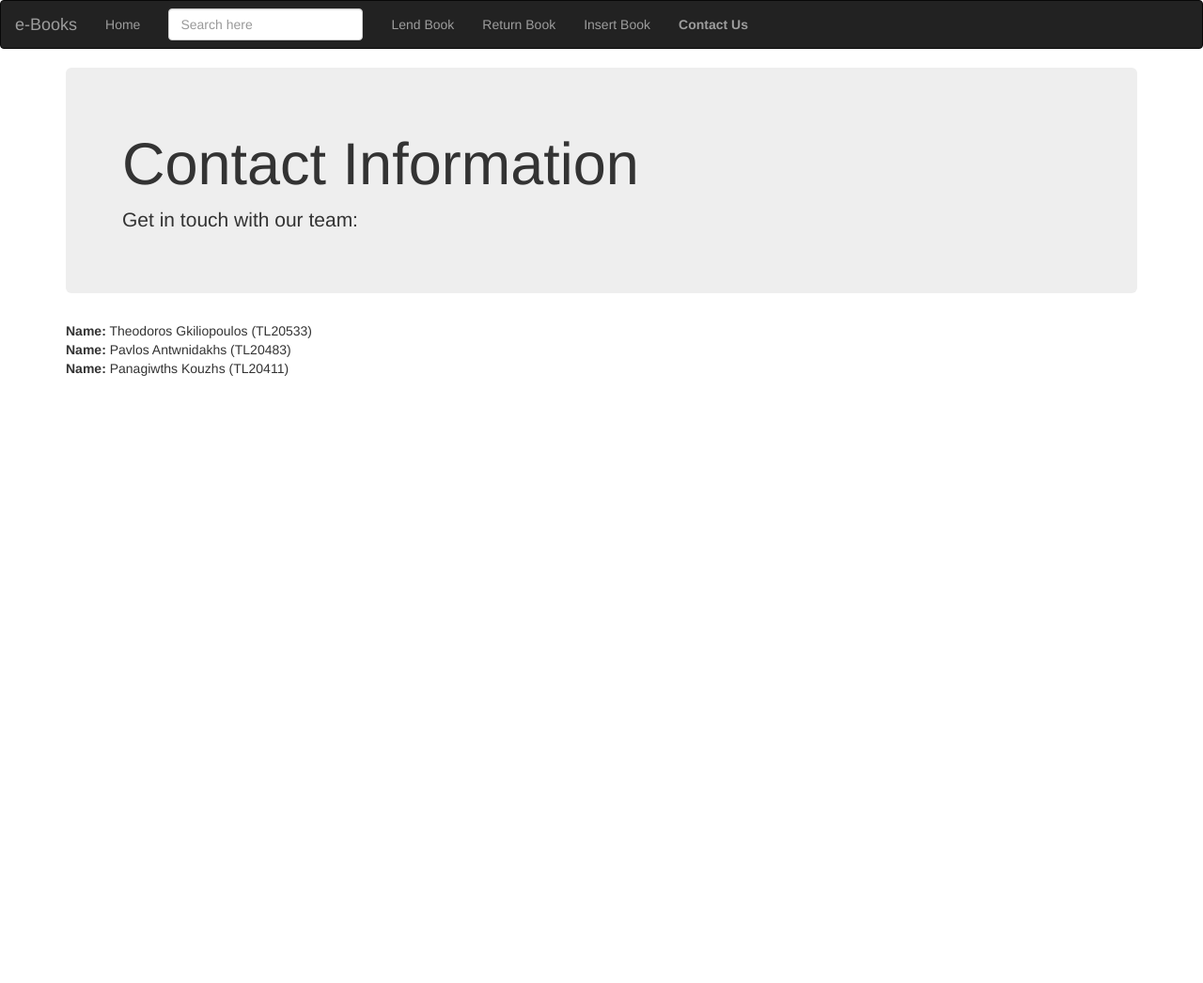
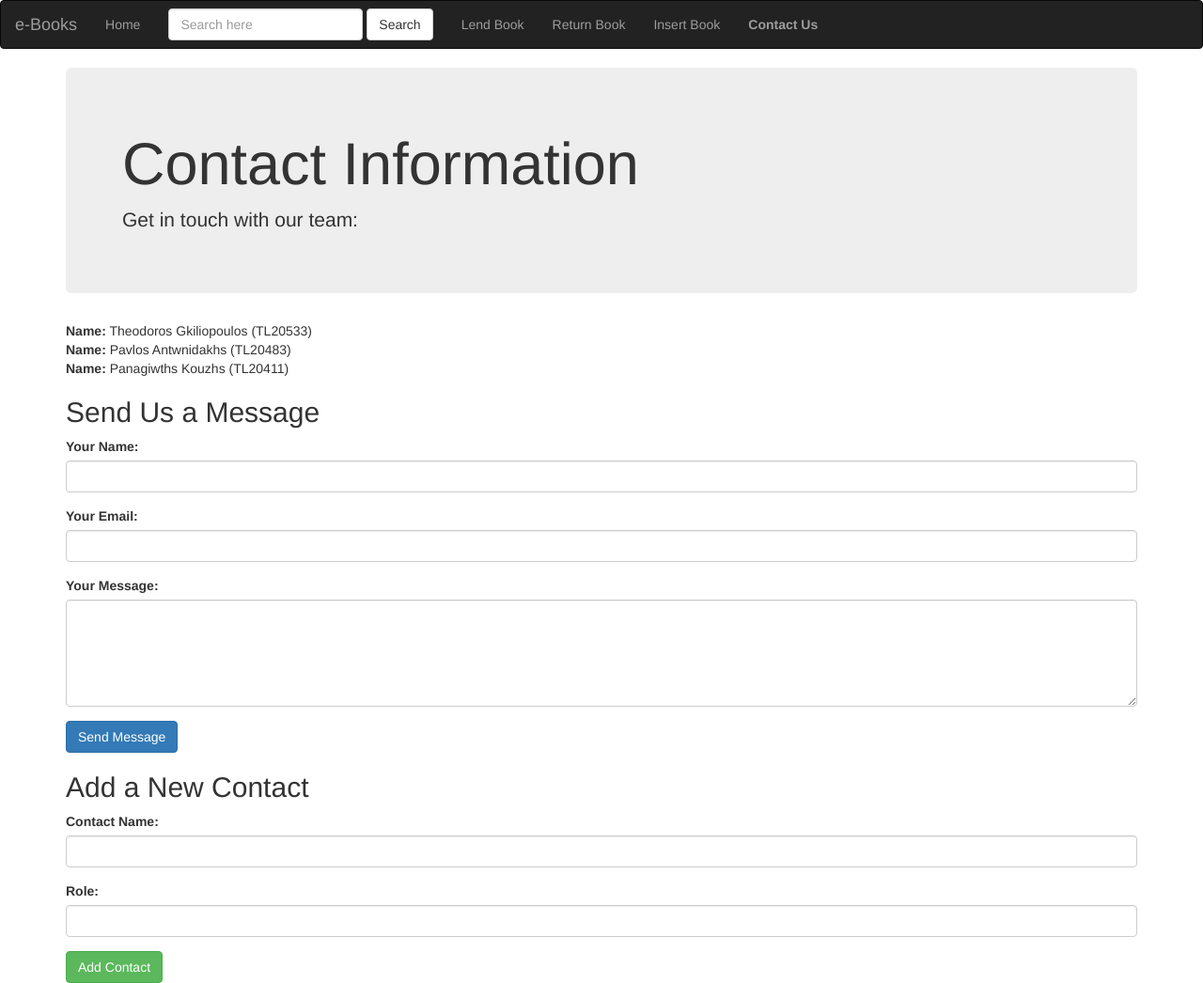
Before and after one commit to karouliass/diadiktiakosprogrammatismos, a PHP site: page /contact.php in a window 1280 px wide. Shown: the whole page at 94% size. Before the commit the page ends 400 px from the top, so only its background shows below. Run offline with PHP 8.4, Linux system fonts and the light colour scheme; data comes from the database, SQL or seed files in the repository; both versions use the stored data as it was after the commit.

Commit message:
Changes to be committed: 	new file:   contact.js 	modified:   contact.php 	modified:   e-books.sql 	modified:   fetch_categories.php

```diff
--- a/html/contact.php
+++ b/html/contact.php
@@ -1,3 +1,38 @@
+<?php
+if ($_SERVER["REQUEST_METHOD"] == "POST") {
+    include 'db_connect.php';
+
+    // Check if the form submission is for adding a message or adding a contact
+    if (isset($_POST["name"]) && isset($_POST["email"]) && isset($_POST["message"])) {
+        // Handle message submission
+        $name = $conn->real_escape_string($_POST["name"]);
+        $email = $conn->real_escape_string($_POST["email"]);
+        $message = $conn->real_escape_string($_POST["message"]);
+
+        $sql = "INSERT INTO ContactMessages (Name, Email, Message) VALUES ('$name', '$email', '$message')";
+
+        if ($conn->query($sql) === TRUE) {
+            $success_message = "Message sent successfully!";
+        } else {
+            $error_message = "Error: " . $conn->error;
+        }
+    } elseif (isset($_POST["new_contact_name"]) && isset($_POST["new_contact_role"])) {
+        // Handle adding a new contact
+        $new_contact_name = $conn->real_escape_string($_POST["new_contact_name"]);
+        $new_contact_role = $conn->real_escape_string($_POST["new_contact_role"]);
+
+        $sql = "INSERT INTO Contacts (Name, Role) VALUES ('$new_contact_name', '$new_contact_role')";
+
+        if ($conn->query($sql) === TRUE) {
+            $success_message = "New contact added successfully!";
+        } else {
+            $error_message = "Error: " . $conn->error;
+        }
+    }
+
+    $conn->close();
+}
+?>
 <!DOCTYPE html>
 <html lang="en">
     <head>
@@ -6,6 +41,8 @@
         <title>Contact Us</title>
         <!-- Bootstrap CSS -->
         <link rel="stylesheet" href="https://maxcdn.bootstrapcdn.com/bootstrap/3.4.1/css/bootstrap.min.css">
+        <!-- Custom JavaScript for form validation -->
+        <script src="js/form-validation.js" defer></script>
     </head>
     <body>
         <!-- Navbar -->
@@ -19,15 +56,17 @@
                 <ul class="nav navbar-nav">
                     <li><a href="./index.php">Home</a></li>
                     <li>
-                        <form class="navbar-form">
+                        <form class="navbar-form" method="GET" action="search.php">
                             <div class="form-group">
                                 <label for="search-bar" class="sr-only">Search</label>
                                 <input
                                     type="text"
                                     id="search-bar"
+                                    name="query"
                                     class="form-control"
                                     placeholder="Search here">
                             </div>
+                            <button type="submit" class="btn btn-default">Search</button>
                         </form>
                     </li>
                     <li><a href="./lend_book.php">Lend Book</a></li>
@@ -44,12 +83,72 @@
                 <h1>Contact Information</h1>
                 <p>Get in touch with our team:</p>
             </div>
+
+            <!-- Display Success or Error Messages -->
+            <?php if (isset($success_message)): ?>
+                <div class="alert alert-success"><?php echo $success_message; ?></div>
+            <?php elseif (isset($error_message)): ?>
+                <div class="alert alert-danger"><?php echo $error_message; ?></div>
+            <?php endif; ?>
+
+            <!-- Contact List -->
             <div class="contact-list">
                 <ul class="list-unstyled">
                     <li><strong>Name:</strong> Theodoros Gkiliopoulos (TL20533)</li>
                     <li><strong>Name:</strong> Pavlos Antwnidakhs (TL20483)</li>
                     <li><strong>Name:</strong> Panagiwths Kouzhs (TL20411)</li>
+                    <?php
+                    // Fetch additional contacts dynamically
+                    include 'db_connect.php';
+                    $sql = "SELECT Name, Role FROM Contacts WHERE Name NOT IN (
+                        'Theodoros Gkiliopoulos', 'Pavlos Antwnidakhs', 'Panagiwths Kouzhs')";
+                    $result = $conn->query($sql);
+
+                    if ($result->num_rows > 0) {
+                        while ($row = $result->fetch_assoc()) {
+                            echo "<li><strong>Name:</strong> " . htmlspecialchars($row["Name"]) . " (" . htmlspecialchars($row["Role"]) . ")</li>";
+                        }
+                    }
+
+                    $conn->close();
+                    ?>
                 </ul>
+            </div>
+
+            <!-- Contact Form -->
+            <div class="contact-form">
+                <h2>Send Us a Message</h2>
+                <form id="messageForm" method="POST" action="contact.php">
+                    <div class="form-group">
+                        <label for="name">Your Name:</label>
+                        <input type="text" class="form-control" id="name" name="name" required>
+                    </div>
+                    <div class="form-group">
+                        <label for="email">Your Email:</label>
+                        <input type="email" class="form-control" id="email" name="email" required>
+                    </div>
+                    <div class="form-group">
+                        <label for="message">Your Message:</label>
+                        <textarea class="form-control" id="message" name="message" rows="5" required></textarea>
+                    </div>
+                    <button type="submit" class="btn btn-primary">Send Message</button>
+                </form>
+            </div>
+
+            <!-- Add Contact Form -->
+            <div class="add-contact-form">
+                <h2>Add a New Contact</h2>
+                <form id="contactForm" method="POST" action="contact.php">
+                    <div class="form-group">
+                        <label for="new_contact_name">Contact Name:</label>
+                        <input type="text" class="form-control" id="new_contact_name" name="new_contact_name" required>
+                    </div>
+                    <div class="form-group">
+                        <label for="new_contact_role">Role:</label>
+                        <input type="text" class="form-control" id="new_contact_role" name="new_contact_role" required>
+                    </div>
+                    <button type="submit" class="btn btn-success">Add Contact</button>
+                </form>
             </div>
         </div>
     </body>
--- a/html/fetch_categories.php
+++ b/html/fetch_categories.php
@@ -14,4 +14,3 @@ if ($result->num_rows > 0) {
 
 $conn->close();
 ?>
-// Compare this snippet from diadiktiakosprogrammatismos/html/insert_book.js:
```
Also changed, not shown: html/contact.js (added, +30 -0 lines), html/e-books.sql (+20 -0 lines).
